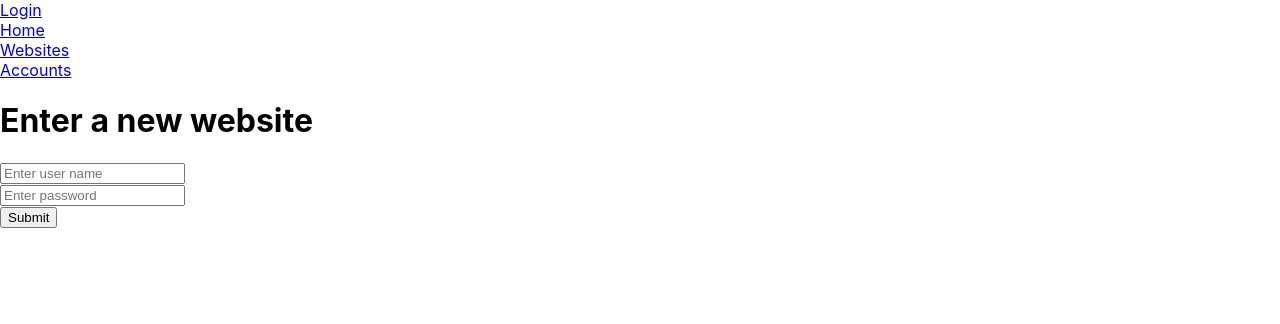
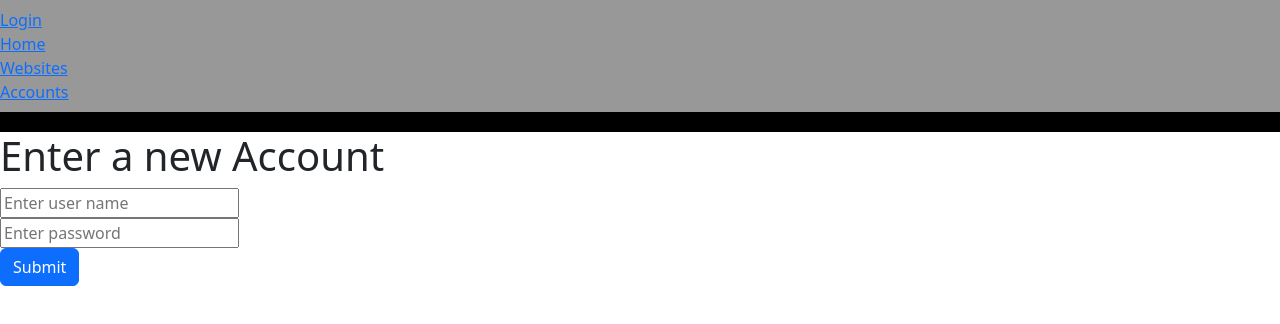
Before and after one commit to DillonS91/LockZone, a React (Create React App) app in the folder LockZone-Frontend/react-lockzone/react-lockzone/: page /accounts in a window 1280 px wide. Shown: the top 324 px of the page. Built offline with nearby package versions, Linux system fonts and the light colour scheme.

Commit message:
Just some button changes

```diff
--- a/LockZone-Frontend/react-lockzone/react-lockzone/package.json
+++ b/LockZone-Frontend/react-lockzone/react-lockzone/package.json
@@ -6,7 +6,11 @@
     "@testing-library/jest-dom": "^5.16.4",
     "@testing-library/react": "^13.3.0",
     "@testing-library/user-event": "^13.5.0",
+    "axios": "^0.27.2",
+    "bootstrap": "^5.2.0",
+    "create-react-app": "^5.0.1",
     "react": "^18.2.0",
+    "react-bootstrap": "^2.4.0",
     "react-dom": "^18.2.0",
     "react-router-dom": "^6.3.0",
     "react-scripts": "5.0.1",
--- a/LockZone-Frontend/react-lockzone/react-lockzone/src/App.jsx
+++ b/LockZone-Frontend/react-lockzone/react-lockzone/src/App.jsx
@@ -2,6 +2,7 @@ import { BrowserRouter, Routes, Route, Link } from 'react-router-dom';
 import './App.css';
 import { Home, Login, Websites, Accounts } from './pages';
 import { Navigation } from './component'
+import 'bootstrap/dist/css/bootstrap.min.css'
 
 export const  App = () => {
   return (
--- a/LockZone-Frontend/react-lockzone/react-lockzone/src/component/Navigation.jsx
+++ b/LockZone-Frontend/react-lockzone/react-lockzone/src/component/Navigation.jsx
@@ -2,7 +2,7 @@
 
 export const Navigation = ({children}) => {
     return(
-        <nav>
+        <nav className = 'navbar'>
             {children}
         </nav>
     );
--- a/LockZone-Frontend/react-lockzone/react-lockzone/src/component/SubmissionTable-Account.jsx
+++ b/LockZone-Frontend/react-lockzone/react-lockzone/src/component/SubmissionTable-Account.jsx
@@ -25,12 +25,12 @@ export const SubmissionTable_Account = () => {
 
     return(
         <form onSubmit={handleSubmit}>
-            <h1>Enter a new website</h1>
+            <h1>Enter a new Account</h1>
             <input name = 'accname' ref = {userNameRef} placeholder='Enter user name'/>
             <br/>
             <input name = 'accpassword' ref = {userPasswordRef} placeholder='Enter password'/>
             <br/>
-            <button>Submit</button>
+            <button type="button" class="btn btn-primary">Submit</button>
         </form>
     );
 }
--- a/LockZone-Frontend/react-lockzone/react-lockzone/src/component/SubmissionTable-Website.jsx
+++ b/LockZone-Frontend/react-lockzone/react-lockzone/src/component/SubmissionTable-Website.jsx
@@ -1,5 +1,6 @@
 import axios from 'axios';
 import { useRef } from 'react';
+import Button from 'react-bootstrap/Button';
 
 export const SubmissionTable_Website = () => {
 
@@ -22,9 +23,10 @@ export const SubmissionTable_Website = () => {
 
     return(
         <form onSubmit={handleSubmit}>
-            <h1>Enter a new website</h1>
+            <h1>Enter a new Website</h1>
             <input name = 'urlName' ref = {urlNameRef} placeholder='Enter website url'/>
-            <button>Submit</button>
+            <br/>
+            <button type="button" class="btn btn-primary">Submit</button>
         </form>
     );
 }
--- a/LockZone-Frontend/react-lockzone/react-lockzone/src/index.css
+++ b/LockZone-Frontend/react-lockzone/react-lockzone/src/index.css
@@ -1,8 +1,6 @@
 body {
   margin: 0;
-  font-family: -apple-system, BlinkMacSystemFont, 'Segoe UI', 'Roboto', 'Oxygen',
-    'Ubuntu', 'Cantarell', 'Fira Sans', 'Droid Sans', 'Helvetica Neue',
-    sans-serif;
+  font-family: sans-serif;
   -webkit-font-smoothing: antialiased;
   -moz-osx-font-smoothing: grayscale;
 }
@@ -11,3 +9,11 @@ code {
   font-family: source-code-pro, Menlo, Monaco, Consolas, 'Courier New',
     monospace;
 }
+
+.navbar{
+  display: flex;
+  justify-content: space-between;
+  border-bottom: 20px solid #000;
+  padding: 25px 10px;
+  background-color: #989899;
+}
--- a/LockZone-Frontend/react-lockzone/react-lockzone/src/index.js
+++ b/LockZone-Frontend/react-lockzone/react-lockzone/src/index.js
@@ -2,6 +2,7 @@ import React from 'react';
 import ReactDOM from 'react-dom/client';
 import './index.css';
 import {App} from './App';
+import 'bootstrap/dist/css/bootstrap.min.css'
 
 
 const root = ReactDOM.createRoot(document.getElementById('root'));
```
Also changed, not shown: LockZone-Frontend/react-lockzone/package.json (deleted, +0 -8 lines), 2 other files (tests, documents, lock files or other folders).
